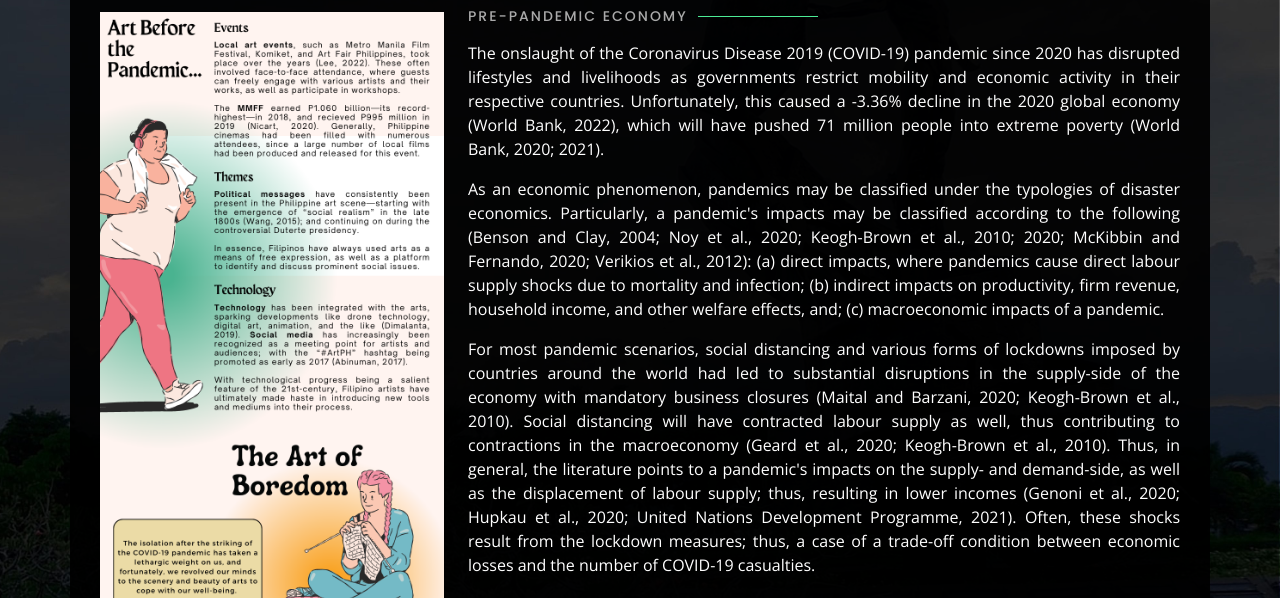
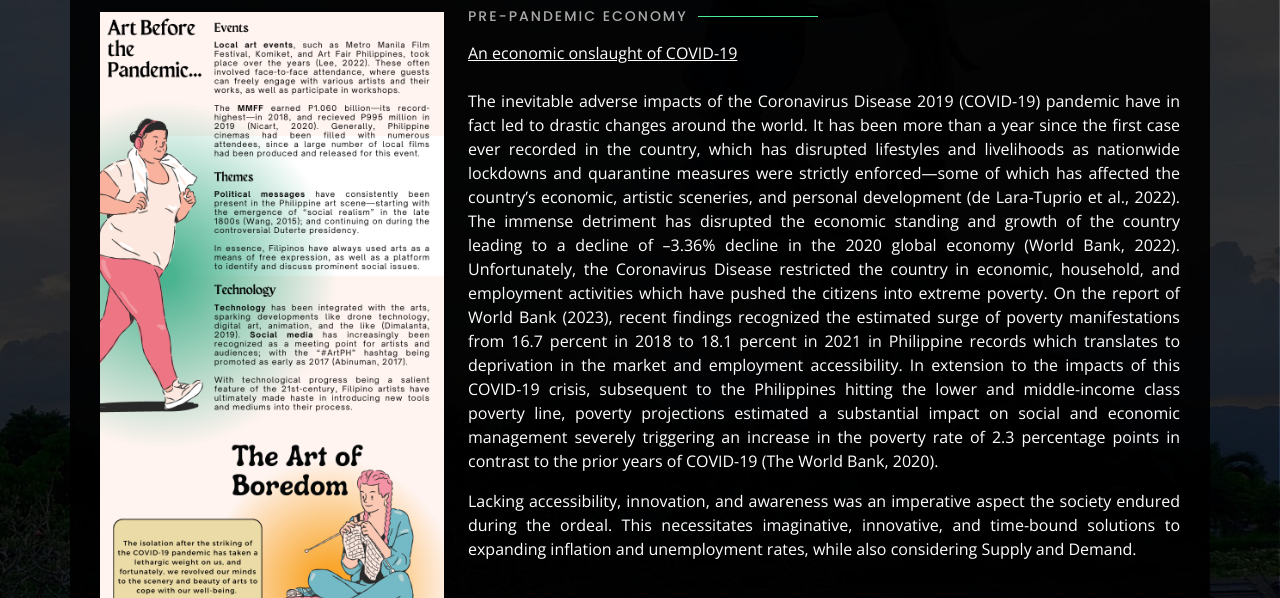
Before and after one commit to arts1byartizans/finaproject, a plain HTML site: page index.html in a window 1280 px wide. Both pictures are taken after a click on the link "Introduction". Shown: the part 201-799 px from the top of the page. Drawn offline with nearby package versions, Linux system fonts and the light colour scheme.

Commit message:
edit intro

```diff
--- a/index.html
+++ b/index.html
@@ -93,15 +93,14 @@
         <div class="col-lg-8 pt-4 pt-lg-0 content" data-aos="fade-left">
           <div class="section-title">
             <h2>Pre-Pandemic Economy</h2>
-          </div>
+            <u>An economic onslaught of COVID-19</u>
+          </div><br>
           <p class="justify">
-            The onslaught of the Coronavirus Disease 2019 (COVID-19) pandemic since 2020 has disrupted lifestyles and livelihoods as governments restrict mobility and economic activity in their respective countries. Unfortunately, this caused a -3.36% decline in the 2020 global economy (World Bank, 2022), which will have pushed 71 million people into extreme poverty (World Bank, 2020; 2021).
+            The inevitable adverse impacts of the Coronavirus Disease 2019 (COVID-19) pandemic have in fact led to drastic changes around the world. It has been more than a year since the first case ever recorded in the country, which has disrupted lifestyles and livelihoods as nationwide lockdowns and quarantine measures were strictly enforced—some of which has affected the country’s economic, artistic sceneries, and personal development (de Lara-Tuprio et al., 2022). The immense detriment has disrupted the economic standing and growth of the country leading to a decline of –3.36% decline in the 2020 global economy (World Bank, 2022). Unfortunately, the Coronavirus Disease restricted the country in economic, household, and employment activities which have pushed the citizens into extreme poverty. On the report of World Bank (2023), recent findings recognized the estimated surge of poverty manifestations from 16.7 percent in 2018 to 18.1 percent in 2021 in Philippine records which translates to deprivation in the market and employment accessibility. In extension to the impacts of this COVID-19 crisis, subsequent to the Philippines hitting the lower and middle-income class poverty line, poverty projections estimated a substantial impact on social and economic management severely triggering an increase in the poverty rate of 2.3 percentage points in contrast to the prior years of COVID-19 (The World Bank, 2020).
+
           </p>
           <p class="justify">
-            As an economic phenomenon, pandemics may be classified under the typologies of disaster economics. Particularly, a pandemic's impacts may be classified according to the following (Benson and Clay, 2004; Noy et al., 2020; Keogh-Brown et al., 2010; 2020; McKibbin and Fernando, 2020; Verikios et al., 2012): (a) direct impacts, where pandemics cause direct labour supply shocks due to mortality and infection; (b) indirect impacts on productivity, firm revenue, household income, and other welfare effects, and; (c) macroeconomic impacts of a pandemic.
-          </p>
-          <p class="justify">
-            For most pandemic scenarios, social distancing and various forms of lockdowns imposed by countries around the world had led to substantial disruptions in the supply-side of the economy with mandatory business closures (Maital and Barzani, 2020; Keogh-Brown et al., 2010). Social distancing will have contracted labour supply as well, thus contributing to contractions in the macroeconomy (Geard et al., 2020; Keogh-Brown et al., 2010). Thus, in general, the literature points to a pandemic's impacts on the supply- and demand-side, as well as the displacement of labour supply; thus, resulting in lower incomes (Genoni et al., 2020; Hupkau et al., 2020; United Nations Development Programme, 2021). Often, these shocks result from the lockdown measures; thus, a case of a trade-off condition between economic losses and the number of COVID-19 casualties.
+            Lacking accessibility, innovation, and awareness was an imperative aspect the society endured during the ordeal. This necessitates imaginative, innovative, and time-bound solutions to expanding inflation and unemployment rates, while also considering Supply and Demand.
           </p><br>
           <div class="section-title">
             <h2>Post-Pandemic Economy</h2>
```
